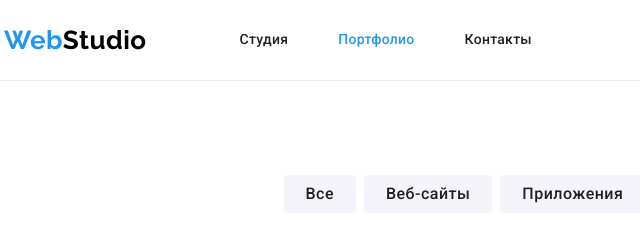
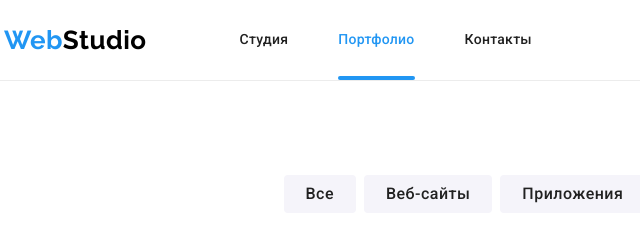
Before and after one commit to inapolov/goit-markup-hw-05, a plain HTML site: page portfolio.html in a window 1280 px wide. Shown: the top 240 px of the page, 51-691 px from the left. Drawn offline with nearby package versions, Linux system fonts and the light colour scheme.

Commit message:
подчеркивание в меню

```diff
--- a/css/styles.css
+++ b/css/styles.css
@@ -90,7 +90,19 @@ img{
   color: var(--accent-color);
 }
 .site-nav .link.current {
+  position: relative;
   color: var(--accent-color);
+}
+.site-nav .link.current::after{
+  position: absolute;
+  left: 0;
+  bottom: 0;
+  content: "";
+  display: block;
+  width: 100%;
+  height: 4px;
+  border-radius: 2px;
+  background-color: var(--accent-color);
 }
 .contacts {
   display: flex;
@@ -587,7 +599,6 @@ margin-bottom: 20px;
   background-color: rgba(33, 150, 243, 0.9);
 
   opacity: 0;
-  transition: 250ms opacity linear;
 
   transition-property: opacity;
   transition-duration: 250ms;
@@ -612,7 +623,6 @@ letter-spacing: 0.03em;
 color: var(--primery-white-color);
 
 opacity: 0;
-transition: 250ms opacity linear;
 
 transition-property: opacity;
   transition-duration: 250ms;
@@ -639,6 +649,7 @@ opacity: 1;
 .backdrop.is-hidden{
   opacity: 0;
   pointer-events: none;
+
 }
 
 .modal{
@@ -651,6 +662,9 @@ opacity: 1;
   height: 581px;
 
   background-color: var(--primery-white-color);
+
+
+
 }
 
 .modal-button{
```
